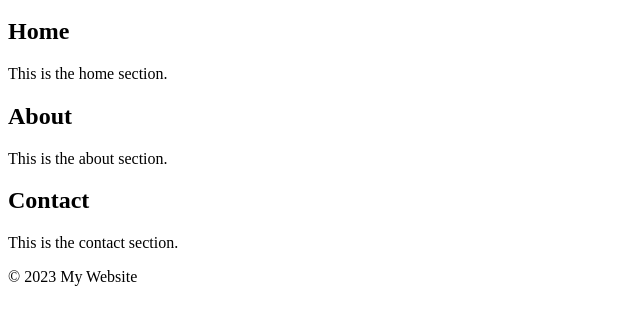
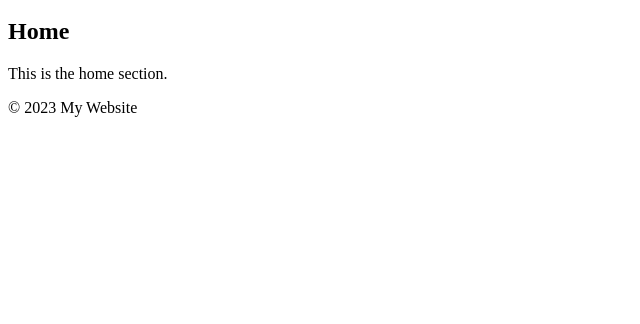
Before and after one commit to mantasandri/git-init-sample-new, a plain HTML site: page index.html in a window 1280 px wide. Shown: the part 136-460 px from the top of the page, without its empty margins (0-640 px from the left). Drawn offline with Linux system fonts and the light colour scheme.

Commit message:
working on main

```diff
--- a/index.html
+++ b/index.html
@@ -22,14 +22,6 @@
             <h2>Home</h2>
             <p>This is the home section.</p>
         </section>
-        <section id="about">
-            <h2>About</h2>
-            <p>This is the about section.</p>
-        </section>
-        <section id="contact">
-            <h2>Contact</h2>
-            <p>This is the contact section.</p>
-        </section>
     </main>
     <footer>
         <p>&copy; 2023 My Website</p>
```
